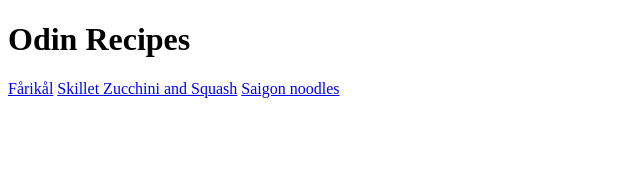
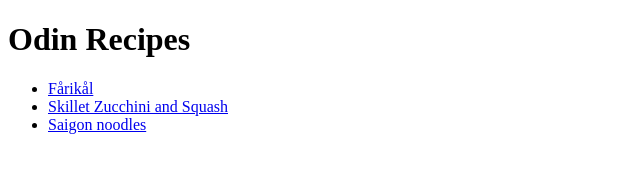
Before and after one commit to Ophaug/odin-recipes, a plain HTML site: page index.html in a window 1280 px wide. Shown: the whole page, without its empty margins (0-640 px from the left). Drawn offline with Linux system fonts and the light colour scheme.

Commit message:
Changed recipes to be in a unordered list.

```diff
--- a/index.html
+++ b/index.html
@@ -9,9 +9,11 @@
 
 <body>
     <h1>Odin Recipes</h1>
-    <a href="recipes/farikal.html">Fårikål</a>
-    <a href="recipes/skillet-zucchini-and-squash.html">Skillet Zucchini and Squash</a>
-    <a href="recipes/saigon-noodle.html">Saigon noodles</a>
+    <ul>
+        <li><a href="recipes/farikal.html">Fårikål</a></li>
+        <li><a href="recipes/skillet-zucchini-and-squash.html">Skillet Zucchini and Squash</a></li>
+        <li><a href="recipes/saigon-noodle.html">Saigon noodles</a></li>
+    </ul>
 </body>
 
 </html>
```
